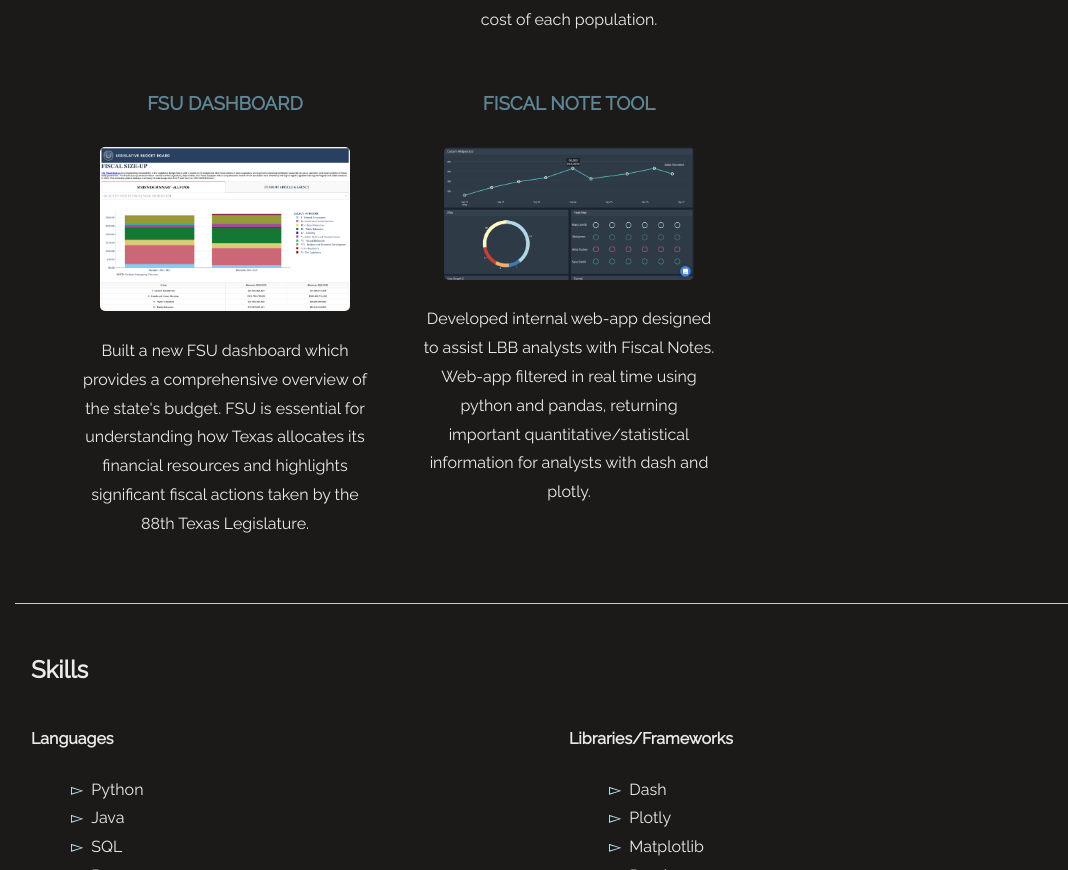
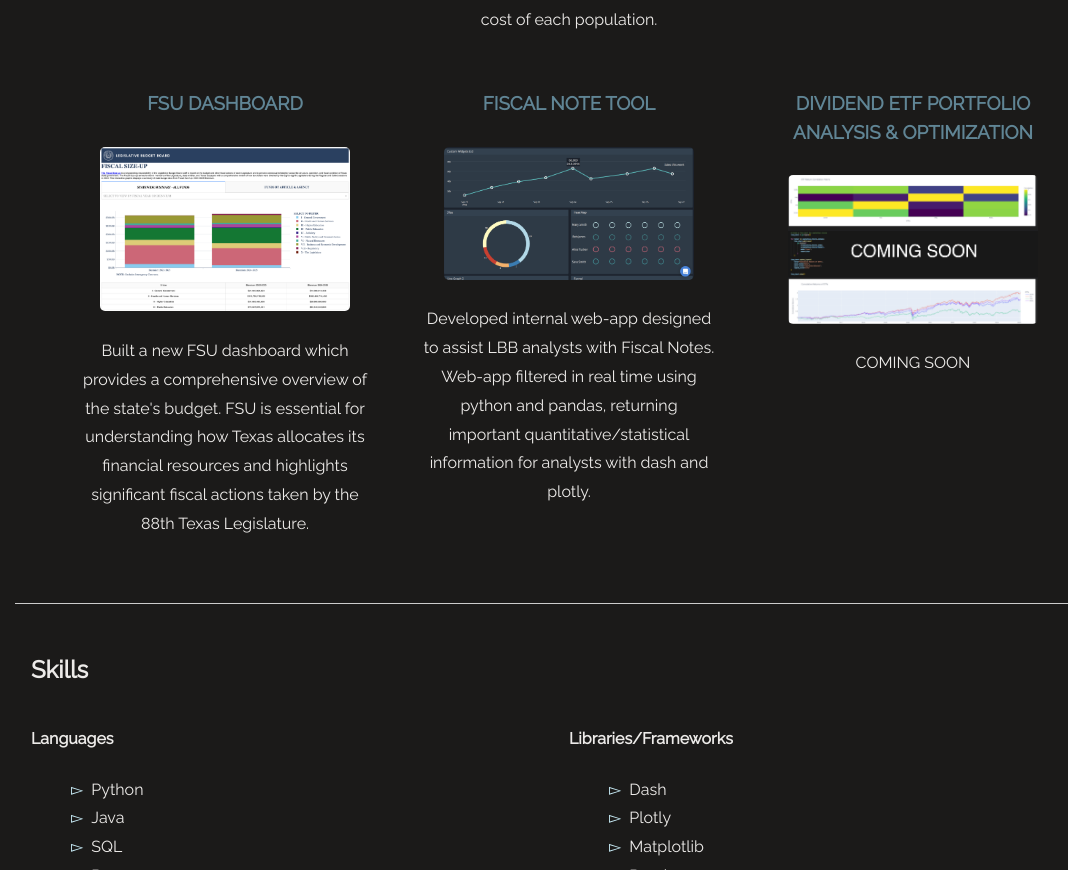
Before and after one commit to jdlavin/jdlavin.github.io, a plain HTML site: page index.html in a window 1280 px wide. Shown: the part 2319-3189 px from the top of the page, without its empty margins (71-1139 px from the left). Drawn offline with Linux system fonts and the light colour scheme.

Commit message:
adding dividend portfolio project

```diff
--- a/index.html
+++ b/index.html
@@ -138,7 +138,7 @@
             <h3>Adult Criminal Justice Population Projections</h3>
           </div>
           <a href="https://www.lbb.texas.gov/Documents/Publications/Policy_Report/8745_Adult_Criminal_Justice_report.pdf" target="_blank">
-            <img src="img/projections.jpeg" alt="QAT Dashboard">
+            <img src="img/projections.jpeg" alt="Adult CJ Report">
           </a>
           <div class="description">
             <p>Co-Developed a new approach to forecast adult criminal populations using statistical models (ARIMA & ETS) and a discrete simulation to track individuals as they move through the criminal justice system. These forecasts are used to inform state agencies and Texas legislature for the associated cost of each population.</p>
@@ -175,6 +175,17 @@
           </a>
           <div class="description">
             <p>Developed internal web-app designed to assist LBB analysts with Fiscal Notes. Web-app filtered in real time using python and pandas, returning important quantitative/statistical information for analysts with dash and plotly. </p>
+          </div>
+        </article>
+        <article class='project'>
+          <div class="title">
+            <h3>Dividend ETF Portfolio Analysis & Optimization</h>
+          </div>
+          <a>
+            <img src="img/dividend_etf_project.png" alt="Dividend ETF Project">
+          </a>
+          <div class="description">
+            <p>COMING SOON</p>
           </div>
         </article>
       </section>
```
Also changed, not shown: img/dividend_etf_project.png (added).
